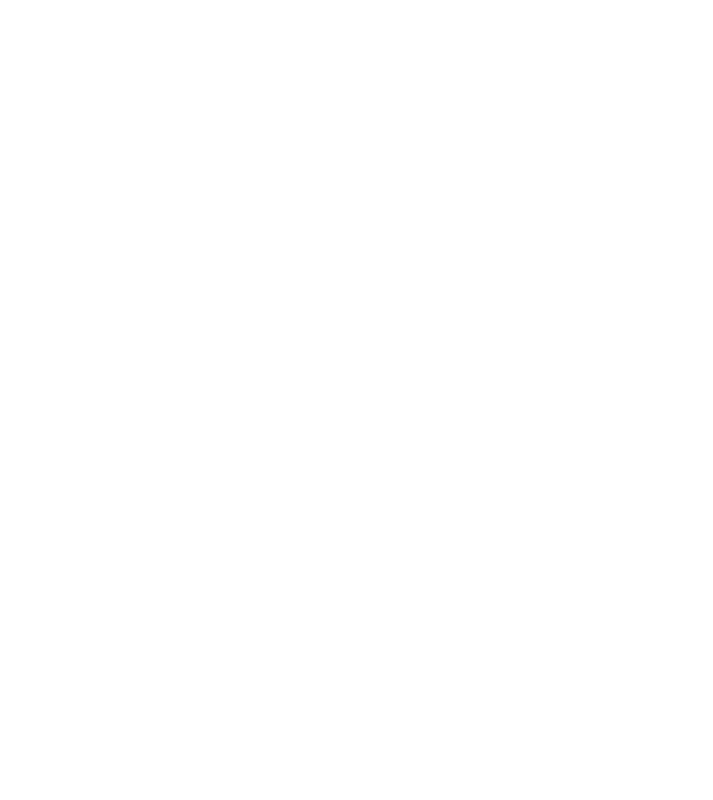
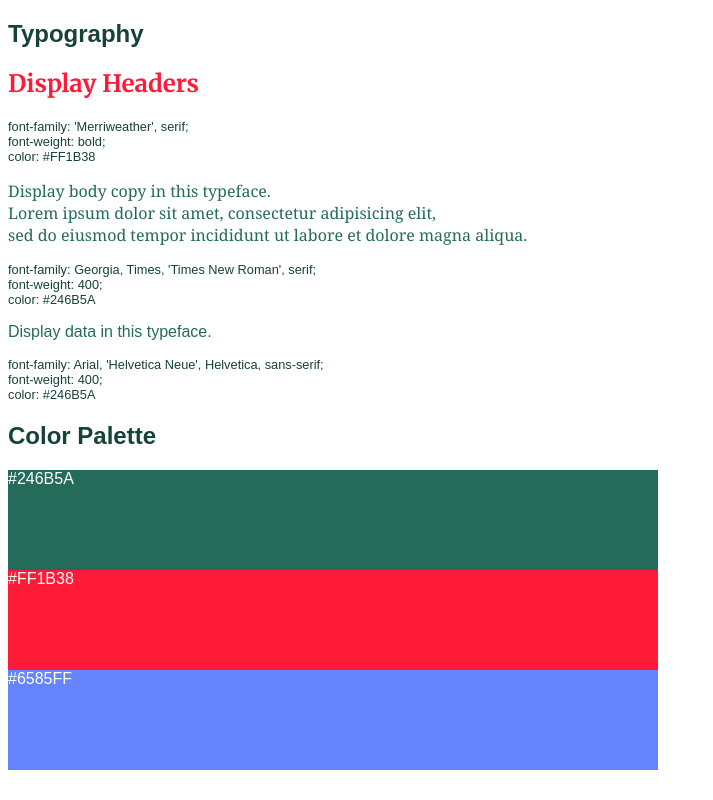
Before and after one commit to paulsheridan/cookie-stand, a plain HTML site: page style-guide.html in a window 1280 px wide. Shown: the whole page, without its empty margins (0-713 px from the left). Drawn offline with Linux system fonts and the light colour scheme.

Commit message:
Style guide created, but not very good.

```diff
--- a/style-guide.html
+++ b/style-guide.html
@@ -0,0 +1,36 @@
+<!DOCTYPE html>
+<html>
+  <head>
+    <meta charset="utf-8">
+    <title>Style Guide</title>
+    <link rel="stylesheet" href="style.css">
+    <link href='https://fonts.googleapis.com/css?family=Merriweather:700' rel='stylesheet' type='text/css'>
+  </head>
+  <body>
+
+    <h2>Typography</h2>
+
+    <h2 class="headers">Display Headers</h2>
+    <p>font-family: 'Merriweather', serif;<br />
+    font-weight: bold; <br />
+    color: #FF1B38</p>
+
+    <p class="copy">Display body copy in this typeface. <br />Lorem ipsum dolor sit amet, consectetur adipisicing elit, <br />sed do eiusmod tempor incididunt ut labore et dolore magna aliqua.</p>
+    <p>font-family: Georgia, Times, 'Times New Roman', serif;<br />
+    font-weight: 400;<br />
+    color: #246B5A</p>
+
+    <p class="data">Display data in this typeface.</p>
+    <p>font-family: Arial, 'Helvetica Neue', Helvetica, sans-serif;<br />
+    font-weight: 400; <br />
+    color: #246B5A</p>
+
+    <h2>Color Palette</h2>
+
+    <div>
+      <p id="one">#246B5A</p>
+      <p id="two">#FF1B38</p>
+      <p id="three">#6585FF</p>
+    </div>
+  </body>
+</html>
--- a/style.css
+++ b/style.css
@@ -0,0 +1,42 @@
+h2{
+  font-family: 'Arial', Arial, sans-serif;
+  color: #164238;}
+p {
+  font-family: 'Arial', Arial, sans-serif;
+  color: #164238;
+  font-size: 80%;}
+h2.headers {
+  font-family: 'Merriweather', serif;
+  color: #FF1B38;}
+p.copy{
+  font-family: Georgia, Times, 'Times New Roman', serif;
+  font-weight: 400;
+  color: #246B5A;
+  font-size: 100%}
+p.data{
+  font-family: Arial, 'Helvetica Neue', Helvetica, sans-serif;
+  font-weight: 400;
+  color: #246B5A;
+  font-size: 100%}
+div{
+  font-family: Georgia, Times, 'Times New Roman', serif;
+  max-width: 650px;
+}
+p#one {
+  height: 100px;
+  margin: 0px;
+  color: #FFFFFF;
+  background-color: #246B5A;
+  font-size: 100%;}
+p#two {
+  height: 100px;
+  margin: 0px;
+  color: #FFFFFF;
+  background-color: #FF1B38;
+  font-size: 100%;}
+p#three {
+  height: 100px;
+  margin: 0px;
+  color: #FFFFFF;
+  background-color: #6585FF;
+  font-size: 100%;}
```
Also changed, not shown: index.html (+0 -1 lines).
